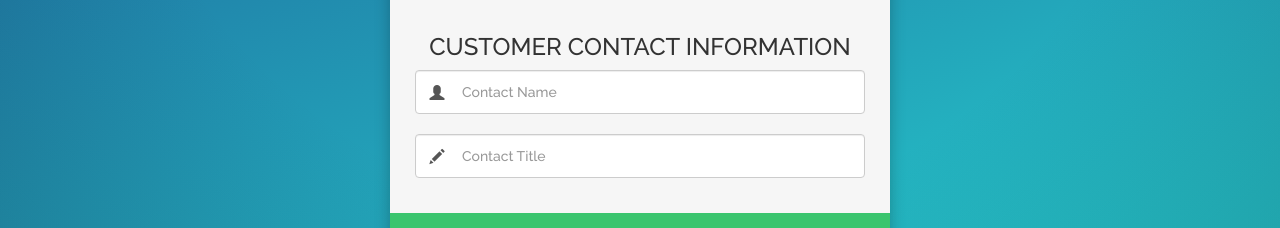
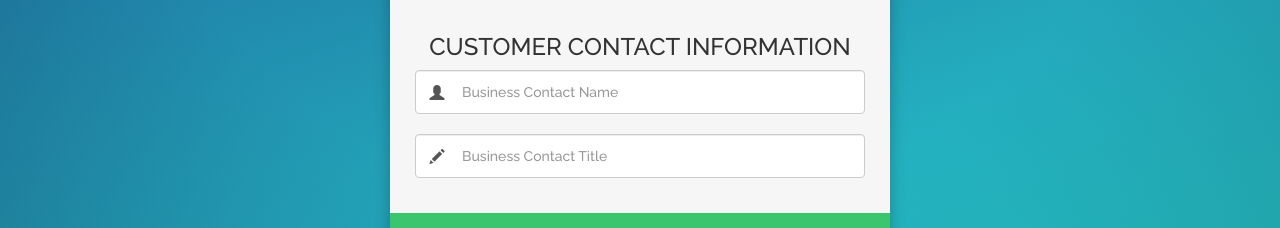
Before and after one commit to InternetsDeveloper/nomination-form-2, a plain HTML site: page index.html in a window 1280 px wide. Shown: the part 999-1227 px from the top of the page. Drawn offline with nearby package versions, Linux system fonts and the light colour scheme.

Commit message:
Business add

```diff
--- a/index.html
+++ b/index.html
@@ -129,19 +129,19 @@
 
             <h3>CUSTOMER CONTACT INFORMATION</h3>
             <div class="form-group has-feedback">
-                <label class="control-label sr-only" for="contact-name">Contact Name </label>
+                <label class="control-label sr-only" for="business-contact-name">Business Contact Name </label>
                 <div class="input-group-addon">
                     <div class="glyphicon glyphicon-user"></div>
                 </div>
-                <input class="form-control" id="contact-name" name="contact-name" placeholder="Contact Name" type="text">
+                <input class="form-control" id="business-contact-name" name="business-contact-name" placeholder="Business Contact Name" type="text">
                 <span class="glyphicon glyphicon-ok form-control-feedback"></span>
             </div>
             <div class="form-group has-feedback">
-                <label class="control-label sr-only" for="contact-title">Contact Title </label>
+                <label class="control-label sr-only" for="business-contact-title">Business Contact Title </label>
                 <div class="input-group-addon">
                     <div class="glyphicon glyphicon-pencil"></div>
                 </div>
-                <input class="form-control" id="contact-title" name="contact-title" placeholder="Contact Title" type="text">
+                <input class="form-control" id="business-contact-title" name="business-contact-title" placeholder="Business Contact Title" type="text">
                 <span class="glyphicon glyphicon-ok form-control-feedback"></span>
             </div>
             <div class="form-group submit">
```
